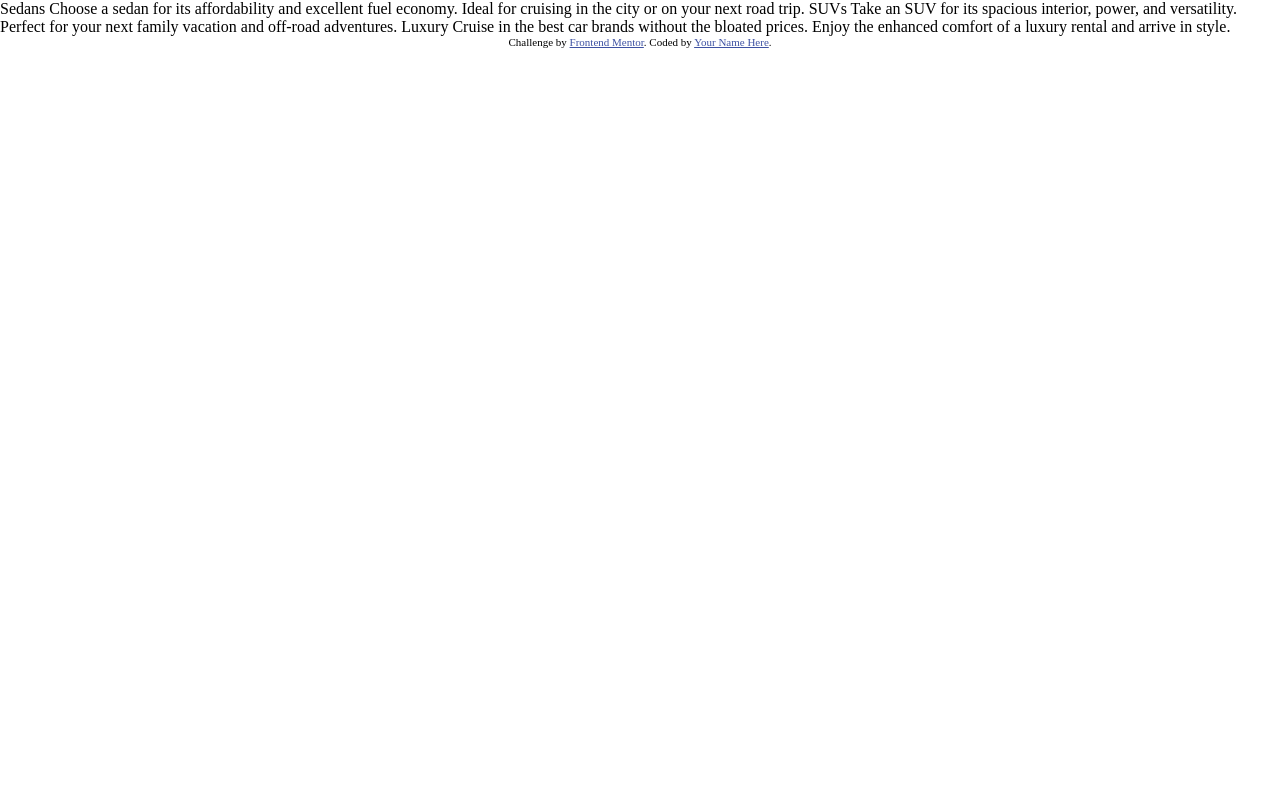
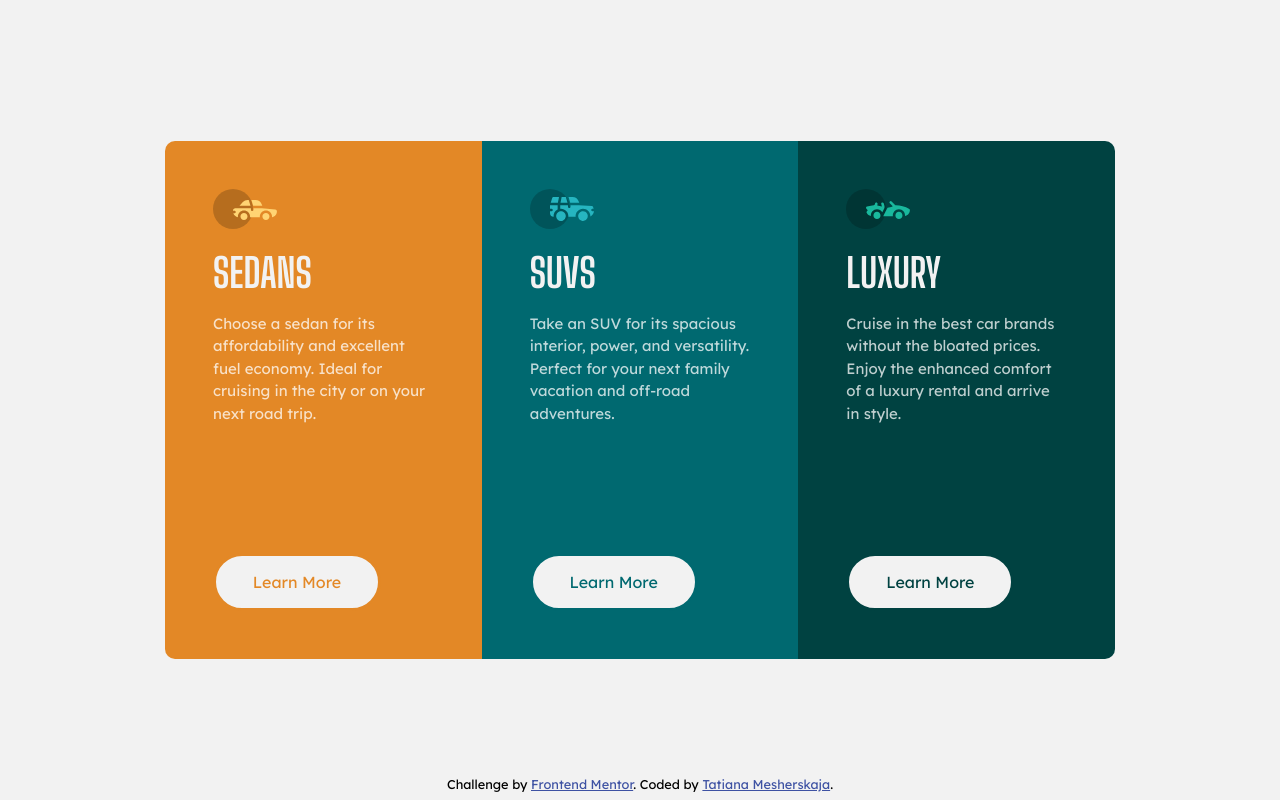
Before and after one commit to Mesherskaja/frontend-mentor, a plain HTML site: page 3-column-preview-card-component/index.html in a window 1280 px wide. Drawn offline with Linux system fonts and the light colour scheme; files that its build step writes are made by us from their sources.

Commit message:
first commit

```diff
--- a/3-column-preview-card-component/css/style.css
+++ b/3-column-preview-card-component/css/style.css
@@ -4,21 +4,141 @@
    box-sizing: border-box;
 }
 
+body{
+   font-family: 'Lexend Deca', sans-serif;
+   font-size: 15px;
+   background-color: hsl(0, 0%, 95%);
+   position: relative;
+}
+
+h2{
+   font-family: 'Big Shoulders Display', cursive;
+   font-weight: 700;
+   color: hsl(0, 0%, 95%);
+   font-size: 2.5rem;
+   margin-bottom: 1rem;
+   text-transform: uppercase;
+}
+
+p{
+   color: hsla(0, 0%, 100%, 0.75);
+   line-height: 1.5;
+ }
+
+.wrapper{
+   max-width: 950px;
+   margin: 0 auto;
+   display: flex;
+   flex-direction: column;
+   justify-content: center;
+   align-items: center;
+   height: 100vh;
+}
+
+.container{
+  display: flex;
+  overflow: hidden;
+
+
+}
+
+img{
+   margin-bottom: 1rem;
+}
+
+button{
+   background-color: hsl(0, 0%, 95%);
+   border: 3px solid;
+   border-radius: 50px;
+   padding: 1rem 2.3rem;
+   font-weight: 400;
+   cursor: pointer;
+   transition: 0.3s;
+   font-size: 1rem;
+   margin-top: 8rem;
+   font-family: 'Lexend Deca', sans-serif;
+}
 
 
 
+.sedans, .suvs, .luxury{
+   color: hsl(0, 0%, 95%);
+   padding: 3rem;
+   width: 100%;
+}
 
+.sedans{
+   background-color: hsl(31, 77%, 52%);
+   border-radius: 10px 0 0 10px;
+}
+.sedans > button{
+   color: hsl(31, 77%, 52%);
+  }
 
+  .sedans > button:hover{
+   background-color: hsl(31, 77%, 52%);
+   border: 3px solid hsl(0, 0%, 95%);
+   color: hsl(0, 0%, 95%);
+  }
 
+.suvs{
+   background-color: hsl(184, 100%, 22%);
+  }
 
+.suvs > button{
+   color: hsl(184, 100%, 22%);
+}
 
+.suvs > button:hover{
+   background-color: hsl(184, 100%, 22%);
+   border: 3px solid hsl(0, 0%, 95%);
+   color: hsl(0, 0%, 95%);
+}
 
+.luxury{
+   background-color: hsl(179, 100%, 13%);
+   border-radius: 0 10px 10px 0;
+}
 
+.luxury > button{
+   color: hsl(179, 100%, 13%);
+}
 
+.luxury > button:hover{
+   background-color: hsl(179, 100%, 13%);
+   border: 3px solid hsl(0, 0%, 95%);
+   color: hsl(0, 0%, 95%);
+}
 
-.attribution {
-    font-size: 11px; text-align: center;
+.attribution{
+   font-size: 0.8rem;
+   position: absolute;
+   bottom: 0.5rem;
+   text-align: center;
 }
-.attribution a {
-    color: hsl(228, 45%, 44%);
+
+.attribution > a{
+   color: hsl(228, 45%, 44%);
 }
+
+@media(max-width: 927px){
+
+   .wrapper{
+      height: 100%;
+   }
+   .container{
+      max-width: 330px;
+      flex-direction: column;
+      margin: 3rem;
+   }
+   .sedans{
+      border-radius: 10px 10px 0 0;
+   }
+   .luxury{
+      border-radius: 0 0 10px 10px;
+   }
+   button{
+      margin-top: 3rem;
+   }
+
+}
--- a/3-column-preview-card-component/index.html
+++ b/3-column-preview-card-component/index.html
@@ -2,31 +2,45 @@
 <html lang="en">
 <head>
   <meta charset="UTF-8">
-  <meta name="viewport" content="width=device-width, initial-scale=1.0"> <!-- displays site properly based on user's device -->
+  <meta name="viewport" content="width=device-width, initial-scale=1.0">
 
   <link rel="icon" type="image/png" sizes="32x32" href="./images/favicon-32x32.png">
-
+  <link rel="preconnect" href="https://fonts.googleapis.com">
+  <link rel="preconnect" href="https://fonts.gstatic.com" crossorigin>
+  <link href="https://fonts.googleapis.com/css2?family=Big+Shoulders+Display:wght@700&family=Lexend+Deca&display=swap" rel="stylesheet">
   <title>Frontend Mentor | 3-column preview card component</title>
-  <link rel="stylesheet" href="style.css">
+   <link rel="stylesheet" href="css/style.css">
 
 </head>
 <body>
-
-  Sedans
-  Choose a sedan for its affordability and excellent fuel economy. Ideal for cruising in the city
-  or on your next road trip.
-
-  SUVs
-  Take an SUV for its spacious interior, power, and versatility. Perfect for your next family vacation
-  and off-road adventures.
-
-  Luxury
-  Cruise in the best car brands without the bloated prices. Enjoy the enhanced comfort of a luxury
-  rental and arrive in style.
-
-  <div class="attribution">
-    Challenge by <a href="https://www.frontendmentor.io?ref=challenge" target="_blank">Frontend Mentor</a>.
-    Coded by <a href="#">Your Name Here</a>.
+  <div class="wrapper">
+    <div class="container">
+      <section class="sedans">
+        <img src="images/icon-sedans.svg" alt="sedans">
+        <h2>Sedans</h2>
+        <p>Choose a sedan for its affordability and excellent fuel economy. Ideal for cruising in the city
+         or on your next road trip.</p>
+         <button>Learn More</button>
+      </section>
+      <section class="suvs">
+        <img src="images/icon-suvs.svg" alt="suvs">
+      <h2>SUVs</h2>
+      <p>Take an SUV for its spacious interior, power, and versatility. Perfect for your next family vacation
+      and off-road adventures.</p>
+      <button>Learn More</button>
+    </section>
+    <section class="luxury">
+      <img src="images/icon-luxury.svg" alt="luxury">
+      <h2>Luxury</h2>
+      <p>Cruise in the best car brands without the bloated prices. Enjoy the enhanced comfort of a luxury
+      rental and arrive in style.</p>
+      <button>Learn More</button>
+    </section>
+    </div>
+    <div class="attribution">
+      Challenge by <a href="https://www.frontendmentor.io?ref=challenge" target="_blank">Frontend Mentor</a>.
+      Coded by <a href="https://github.com/Mesherskaja">Tatiana Mesherskaja</a>.
+    </div>
   </div>
 </body>
 </html>
```
Also changed, not shown: 3-column-preview-card-component/README-template.md, 3-column-preview-card-component/README.md, 1 other file.
